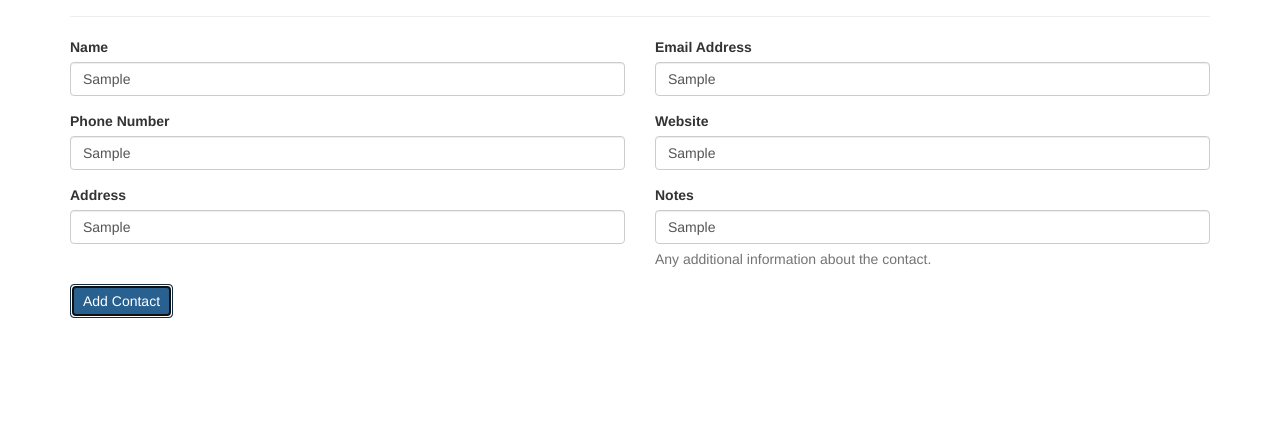
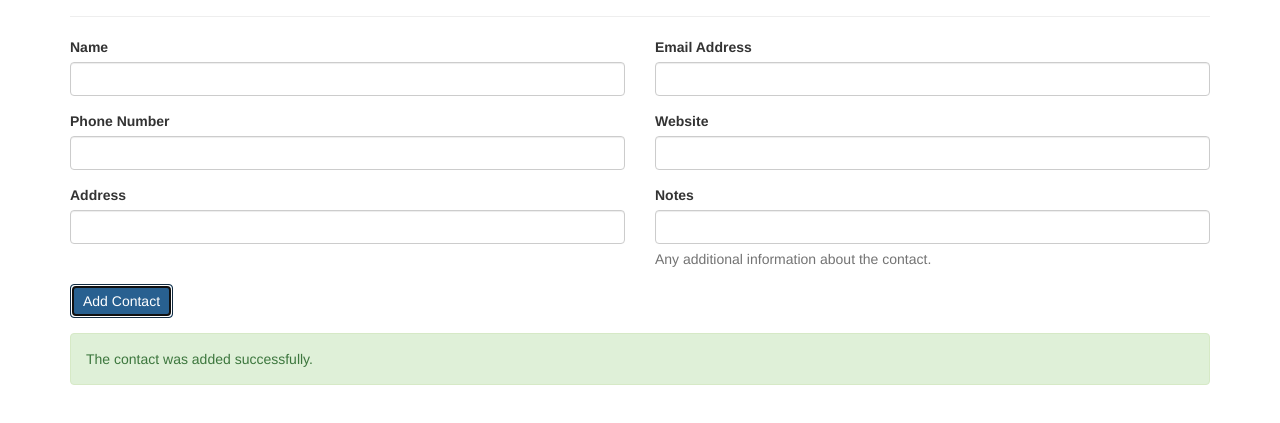
Before and after one commit to curranlipsett/angular-route, a plain HTML site: page index.html at #/add-contact in a window 1280 px wide. Both pictures are taken after typing "Sample", "Sample", "Sample", "Sample", "Sample", "Sample" into the empty fields and a click on the input "Add Contact". Shown: the part 155-578 px from the top of the page. Drawn offline with nearby package versions, Linux system fonts and the light colour scheme; some packages are replaced by stand-ins of ours.

Commit message:
Updated partials so they reflect changes that are being made to contact data

```diff
--- a/assets/partials/add.html
+++ b/assets/partials/add.html
@@ -2,48 +2,50 @@
     <h1>Add Contact</h1>
 </div>
 
-<form>
+<form  ng-submit="submit()">
   <div class="row">
     <div class="col-sm-6">
         <div class="form-group">
             <label for="name" class="control-label">Name</label>
-            <input type="text" id="name" class="form-control">
+            <input type="text" id="name" class="form-control" ng-model="contact.name">
         </div>
 
         <div class="form-group">
             <label for="name" class="control-label">Phone Number</label>
-            <input type="text" id="phoneNumber" class="form-control">
+            <input type="text" id="phoneNumber" class="form-control" ng-model="contact.phone">
         </div>
 
         <div class="form-group">
             <label for="name" class="control-label">Address</label>
-            <input type="text" id="address" class="form-control">
+            <input type="text" id="address" class="form-control" ng-model="contact.address">
         </div>
 
     </div>
     <div class="col-sm-6">
         <div class="form-group">
             <label for="name" class="control-label">Email Address</label>
-            <input type="text" id="emailAddress" class="form-control">
+            <input type="text" id="emailAddress" class="form-control" ng-model="contact.email">
         </div>
 
         <div class="form-group">
             <label for="name" class="control-label">Website</label>
-            <input type="text" id="website" class="form-control">
+            <input type="text" id="website" class="form-control" ng-model="contact.website">
         </div>
 
         <div class="form-group">
             <label for="name" class="control-label">Notes</label>
-            <input type="text" id="notes" class="form-control">
+            <input type="text" id="notes" class="form-control" ng-model="contact.notes">
             <span class="help-block">Any additional information about the contact.</span>
         </div>
 
     </div>
   </div>
 
-  <div class="form-group">
-    <div>
-        <input type="submit" class="btn btn-primary" value="Add Contact">
-    </div>
+<div class="form-group">
+    <input type="submit" class="btn btn-primary" value="Add Contact">
 </div>
+
+  <div class="alert alert-success" ng-show="added">
+    The contact was added successfully.
+  </div>
 </form>
```
Also changed, not shown: assets/partials/contact.html (+6 -6 lines), assets/partials/index.html (+4 -2 lines).
